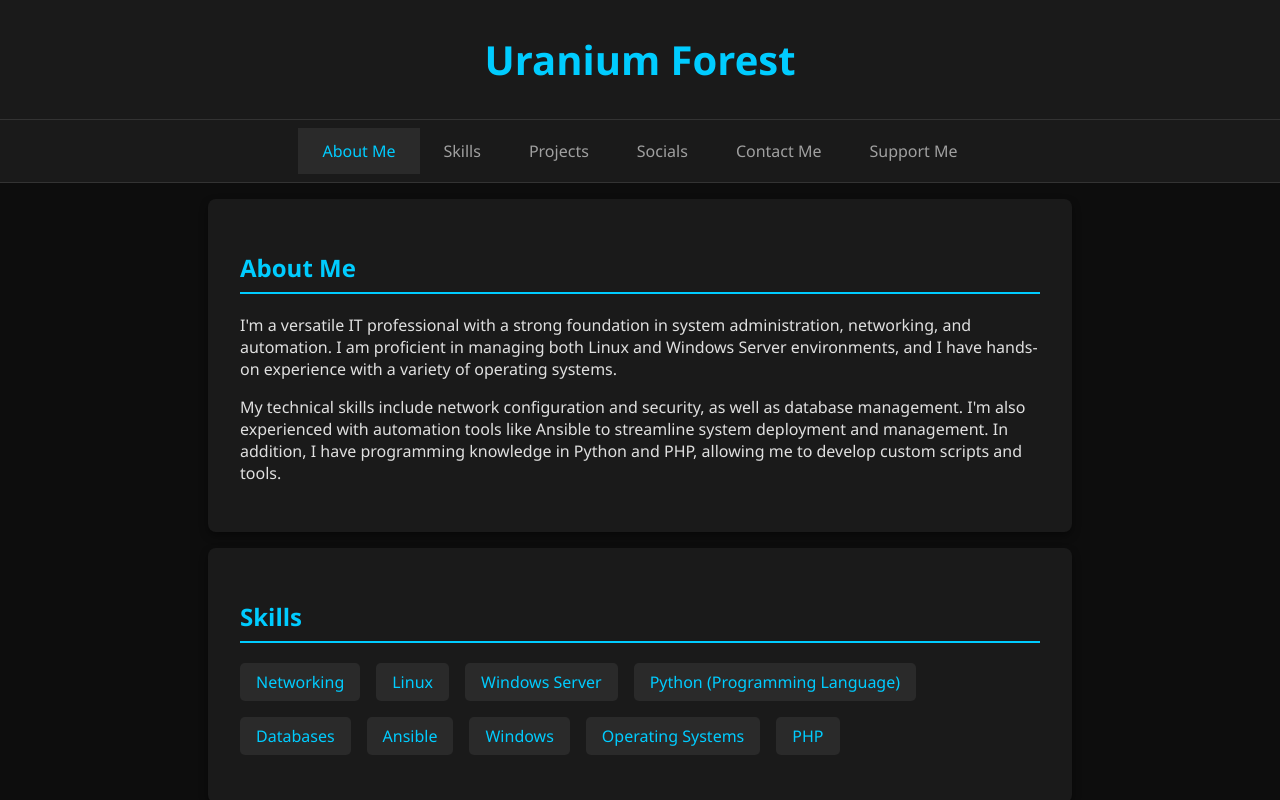
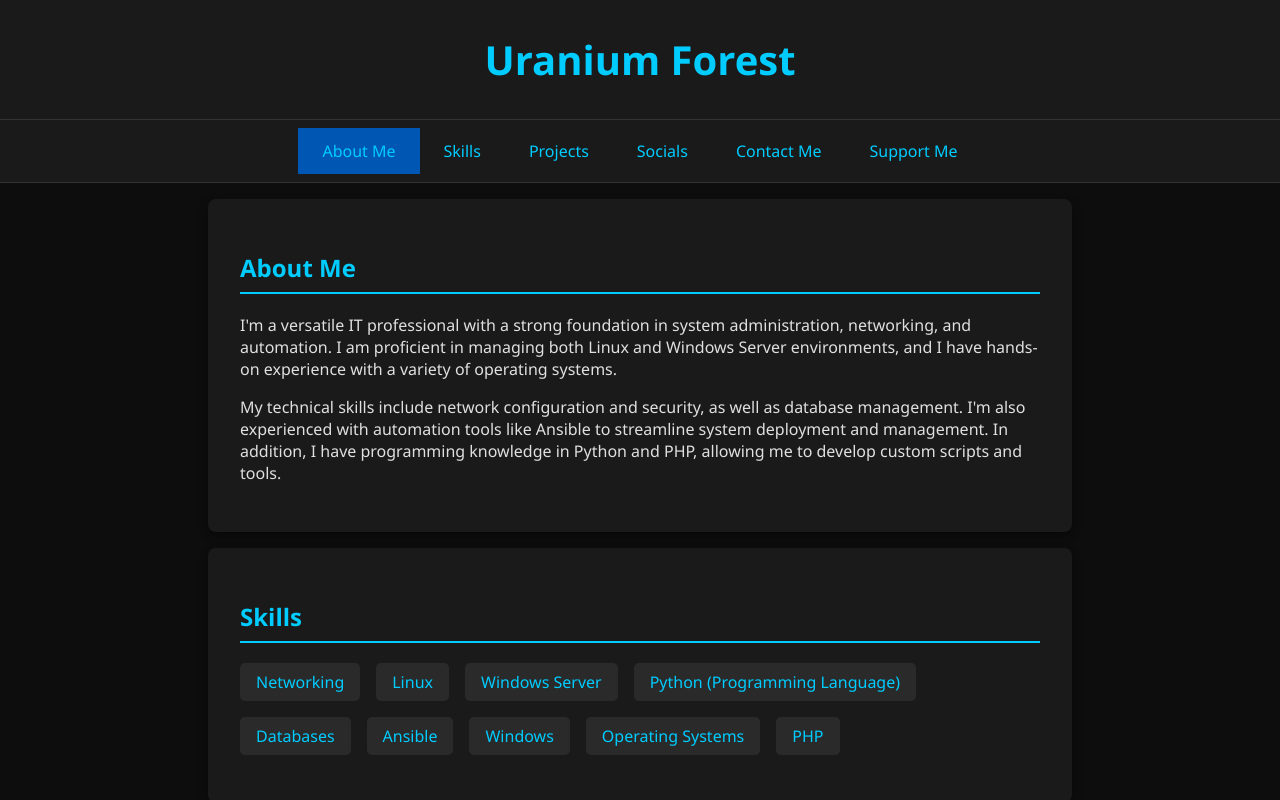
Before and after one commit to UraniumForest/uraniumforest.github.io, a plain HTML site: page index.html in a window 1280 px wide. In both pictures the pointer is over the link "About Me". Shown: the top 800 px of the page. Drawn offline with Linux system fonts and the light colour scheme.

Commit message:
Update index.html

```diff
--- a/index.html
+++ b/index.html
@@ -45,7 +45,7 @@
             transition: transform 0.3s ease-in-out;
         }
         .nav-links a {
-            color: #a0a0a0;
+            color: #00ccff;
             text-decoration: none;
             padding: 0.75rem 1.5rem;
             display: block;
@@ -141,10 +141,9 @@
             color: #a0a0a0;
         }
 
-	@media (min-width: 769px) {
+	@media (min-width: 1024px) {
             .nav-links a:hover {
-                background-color: #2a2a2a;
-                color: #00ccff;
+                background-color: #0056b3;
             }
             .support-button:hover {
                 background-color: #0056b3;
```
